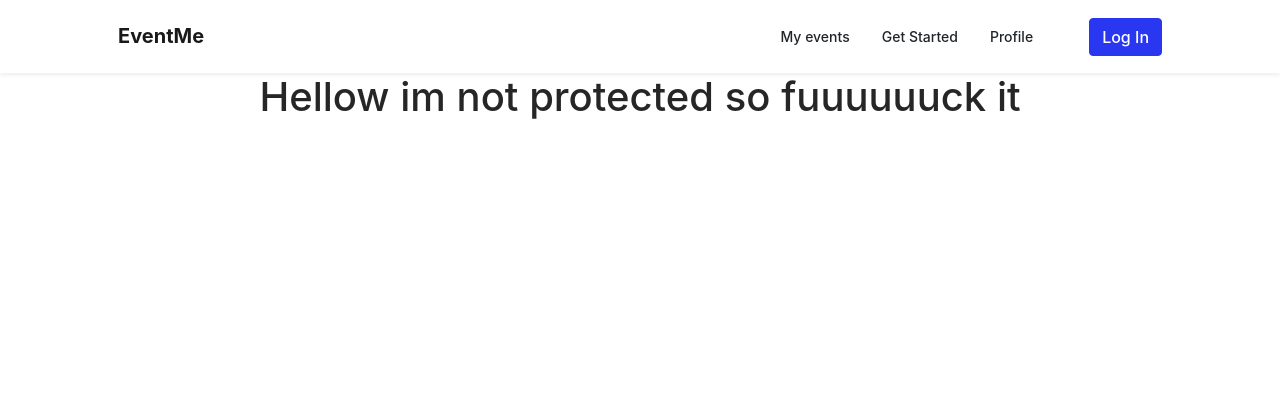
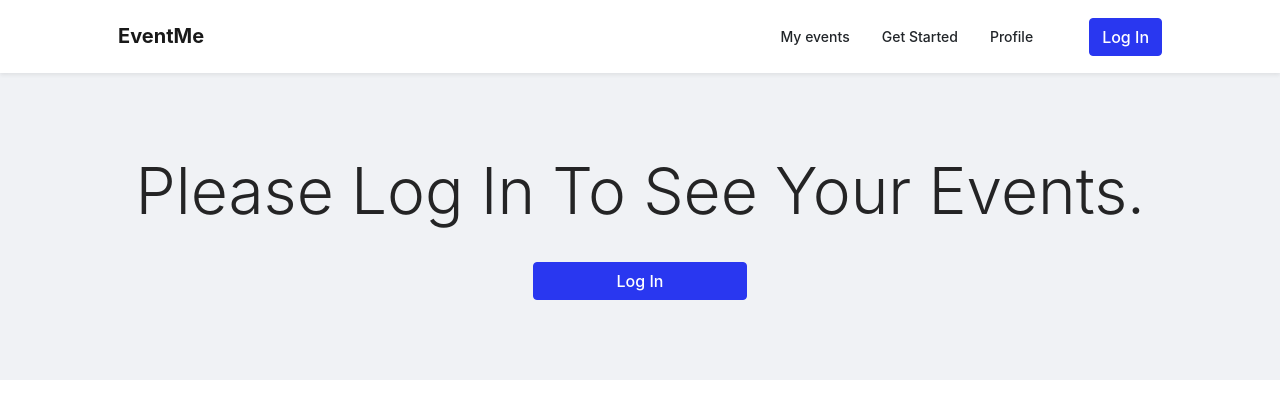
Before and after one commit to EduardoCortesL/event-me-front-end, a React (Create React App) app: page /myEvents in a window 1280 px wide. Shown: the top 418 px of the page. Built offline with nearby package versions, Linux system fonts and the light colour scheme; no server answers.

Commit message:
my events and profile are blocked unless user logs in

```diff
--- a/package.json
+++ b/package.json
@@ -8,6 +8,7 @@
     "@testing-library/react": "^12.1.2",
     "@testing-library/user-event": "^13.5.0",
     "antd": "^4.18.1",
+    "axios": "^0.24.0",
     "bootstrap": "^5.1.3",
     "formik": "^2.2.9",
     "react": "^17.0.2",
--- a/src/pages/Home.js
+++ b/src/pages/Home.js
@@ -1,4 +1,7 @@
 import React from "react";
+import AuthNav from "../components/auth-nav";
+import { Row, Col } from "antd";
+
 
 const Home = () => {
   return (
@@ -13,9 +16,11 @@ const Home = () => {
                 event.
               </p>
             </div>
-            <button className="btn btn-primary btn-lg rounded-pill">
-              Start here
-            </button>
+            <Row>
+                <Col span={4} offset={10}>
+                <AuthNav></AuthNav>
+                </Col>
+            </Row>
           </div>
         </div>
       </header>
--- a/src/pages/myEvents.js
+++ b/src/pages/myEvents.js
@@ -1,10 +1,37 @@
 import React from "react";
+import { useAuth0 } from "@auth0/auth0-react";
+import AuthNav from "../components/auth-nav";
+import { Row, Col, Layout } from "antd";
+
+const { Content } = Layout;
 
 const MyEvents = () => {
+  const { user, isAuthenticated, isLoading } = useAuth0();
+
+  if (isAuthenticated === false) {
+    return (
+      <div>
+        <Layout>
+          <Content>
+            <h1 className="display-3"> Please Log In To See Your Events.</h1>
+            <Row>
+              <Col span={4} offset={10}>
+                <AuthNav></AuthNav>
+              </Col>
+            </Row>
+          </Content>
+        </Layout>
+      </div>
+    );
+  }
+
   return (
+    isAuthenticated && (
       <>
-      <h1>Hellow im not protected so fuuuuuuck it</h1>
+        <h1>Hellow im protected so fuuuuuuck it</h1>
       </>
-  )};
+    )
+  );
+};
 
 export default MyEvents;
--- a/src/pages/profile.js
+++ b/src/pages/profile.js
@@ -1,18 +1,38 @@
 import React from "react";
 import { useAuth0 } from "@auth0/auth0-react";
+import AuthNav from "../components/auth-nav";
+import { Row, Col ,Layout } from "antd";
+
+const { Content } = Layout;
 
 
 
 const Profile = () => {
+  const { user, isAuthenticated, isLoading } = useAuth0();
 
-    const { user, isAuthenticated, isLoading } = useAuth0();
+  if (isAuthenticated === false) {
+    return (
+      <div>
+        <Layout>
+          <Content>
+            <h1 className="display-3"> Please Log In To See Your Profile.</h1>
+            <Row>
+                <Col span={4} offset={10}>
+                <AuthNav></AuthNav>
+                </Col>
+            </Row>
+          </Content>
+        </Layout>
+      </div>
+    );
+  }
 
   if (isLoading) {
     return <div>Loading ...</div>;
   }
 
   return (
-    isAuthenticated &&(
+    isAuthenticated && (
       <div>
         <div className="row align-items-center profile-header">
           <div className="col-md-2 mb-3">
```
Also changed, not shown: src/pages/eventForm.js (+2 -7 lines), 1 other file (tests, documents, lock files or other folders). Lines whose indentation alone changed are shown as unchanged.
